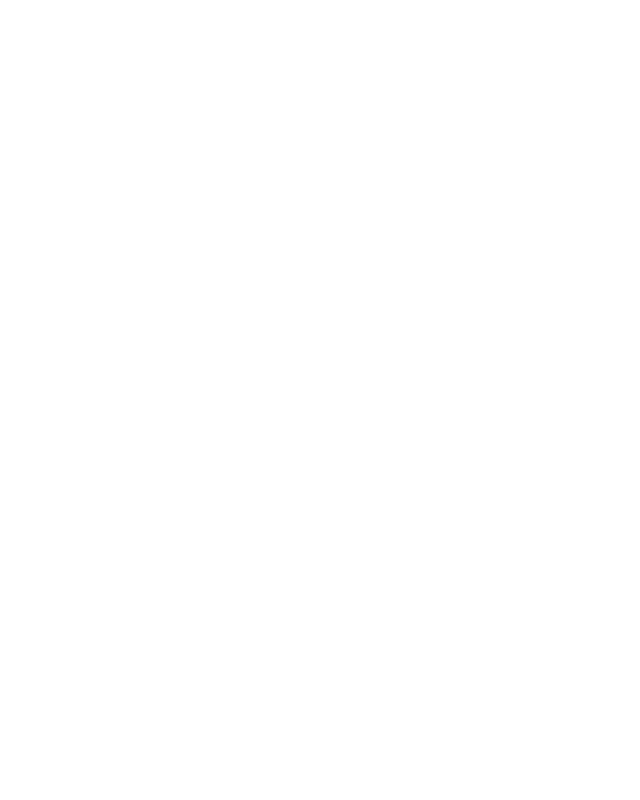
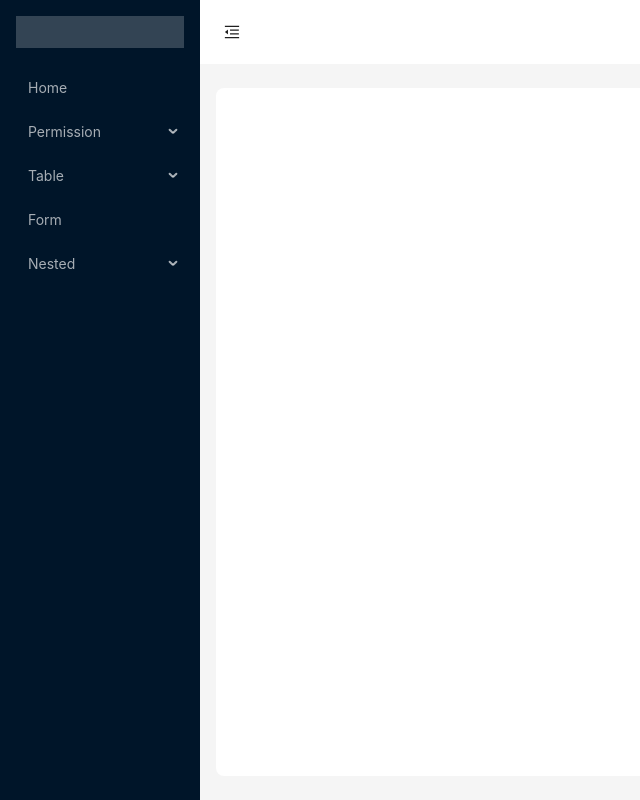
Before and after one commit to baiyang-h/react-admin-template, a React (Create React App) app: page / in a window 1280 px wide. Before the commit this address had no page. Shown: the whole page, without its empty margins (0-640 px from the left). Built offline with nearby package versions, Linux system fonts and the light colour scheme.

Commit message:
mod: 菜单部分1

```diff
--- a/src/App.js
+++ b/src/App.js
@@ -1,5 +1,5 @@
 import {ConfigProvider} from "antd";
-import { Routes, Route } from "react-router";
+import {BrowserRouter as Router, Routes, Route, Navigate} from "react-router";
 import './App.css';
 import dayjs from "dayjs";
 import 'dayjs/locale/zh-cn';
@@ -7,33 +7,48 @@
 import zhCN from 'antd/locale/zh_CN';
 
 import { constantRoutes, appRoutes } from './router'
-import MainLayout from './layout'
+import Layout from './layout'
 
 dayjs.locale('zh-cn');
 
 // 模拟权限数据
-const userPermissions = ['home', 'permission', 'permissionPage', 'permissionRole', 'table', 'dragTable', 'form', 'nested', 'nestedMenu1', 'nestedMenu1-1', 'nestedMenu1-2', 'nestedMenu1-2-1', 'nestedMenu1-2-2'];
+const userPermissions = [
+  'home',
+  'permission',
+  'permissionPage',
+  'permissionRole',
+  'table',
+  'dragTable',
+  'form',
+  'nested',
+  'nestedMenu1',
+  'nestedMenu1-1',
+  'nestedMenu1-2',
+  'nestedMenu1-2-1',
+  'nestedMenu1-2-2'
+];
 
 // 递归渲染路由函数
-const renderRoutes = (routes) => {
+const renderRoutes = (routes, permissions) => {
   return routes.map((route) => {
-    // 如果当前路由有子路由，则递归渲染
-    if (route.children && route.children.length) {
+    const { path, element, children, meta } = route;
+
+    // 权限判断：没有权限直接跳过该路由
+    if (meta?.permission && !permissions.includes(meta.permission)) {
+      return null;
+    }
+
+    // 如果有子路由，则递归处理
+    if (children && children.length) {
       return (
-        <Route path={route.path} key={route.path}>
-          {renderRoutes(route.children)}
+        <Route path={path} key={path} element={element || <Navigate to={`${path}/${children[0].path}`} />}>
+          {renderRoutes(route.children, permissions)}
         </Route>
       );
     }
 
-    // 如果没有子路由，则直接渲染
-    return (
-      <Route
-        path={route.path}
-        key={route.path}
-        element={route.element}
-      />
-    );
+    // 返回普通路由
+    return <Route key={path} path={path} element={element} />;
   });
 };
 
@@ -41,14 +56,21 @@
   return (
     <ConfigProvider locale={zhCN}>
       <div className="App">
-        <Routes>
-          {
-            constantRoutes.map(item => <Route key={item.path} path={item.path} element={item.element} />)
-          }
-          <Route element={<MainLayout permissions={userPermissions} />}>
-            { renderRoutes(appRoutes) }
-          </Route>
-        </Routes>
+        <Router>
+          <Routes>
+            {/* 渲染 constantRoutes（无需权限判断） */}
+            { renderRoutes(constantRoutes, []) }
+
+            {/* 渲染带 Layout 的路由 */}
+            <Route path="/" element={<Layout />}>
+              {/* 渲染 appRoutes（需要权限判断） */}
+              {renderRoutes(appRoutes, userPermissions)}
+            </Route>
+
+            {/* 未匹配路由时重定向到 404 */}
+            <Route path="*" element={<Navigate to="/404" />} />
+          </Routes>
+        </Router>
       </div>
     </ConfigProvider>
   );
--- a/src/index.js
+++ b/src/index.js
@@ -1,6 +1,5 @@
 import React from 'react';
 import ReactDOM from 'react-dom/client';
-import { BrowserRouter } from "react-router";
 // import 'antd/dist/reset.css'; // Ant Design 5.x 样式文件
 import './index.css';
 import App from './App';
@@ -8,9 +7,7 @@
 
 const root = ReactDOM.createRoot(document.getElementById('root'));
 root.render(
-  <BrowserRouter>
-    <App />
-  </BrowserRouter>
+  <App />
 );
 
 // If you want to start measuring performance in your app, pass a function
--- a/src/layout/index.jsx
+++ b/src/layout/index.jsx
@@ -1,4 +1,4 @@
-import { Outlet } from "react-router";
+import {Outlet, useNavigate} from "react-router";
 import React, { useState } from 'react';
 import {
   MenuFoldOutlined,
@@ -8,16 +8,63 @@
   VideoCameraOutlined,
 } from '@ant-design/icons';
 import { Button, Layout, Menu, theme } from 'antd';
+import { appRoutes } from '../router'
 import './index.scss'
-
 const { Header, Sider, Content } = Layout;
 
-const MainLayout = ({ permissions }) => {
+
+// 递归生成菜单
+const generateMenuItems = (routes, permissions) => {
+  return routes
+    .filter((route) => !route.meta?.permission || permissions.includes(route.meta.permission)) // 过滤没有权限的菜单
+    .map((route) => {
+      if (route.children && route.children.length) {
+        return {
+          key: route.path,
+          label: route.meta?.title,
+          icon: route.meta?.icon,
+          children: generateMenuItems(route.children, permissions),
+        };
+      }
+      return {
+        key: route.path,
+        label: route.meta?.title,
+        icon: route.meta?.icon,
+      };
+    });
+};
+
+const AppLayout = ({ permissions }) => {
+  const navigate = useNavigate();
   const [collapsed, setCollapsed] = useState(false);
   const {
     token: { colorBgContainer, borderRadiusLG },
   } = theme.useToken();
-  console.log(permissions)
+
+  // 模拟权限数据
+  const userPermissions = [
+    'home',
+    'permission',
+    'permissionPage',
+    'permissionRole',
+    'table',
+    'dragTable',
+    'form',
+    'nested',
+    'nestedMenu1',
+    'nestedMenu1-1',
+    'nestedMenu1-2',
+    'nestedMenu1-2-1',
+    'nestedMenu1-2-2'
+  ];
+
+  const menuItems = generateMenuItems(appRoutes, userPermissions);
+
+  const handleMenuClick = ({ key }) => {
+    // navigate(key); // 路由跳转
+    console.log(key)
+  };
+
   return (
     <Layout className="app-layout">
       <Sider trigger={null} collapsible collapsed={collapsed}>
@@ -26,23 +73,8 @@
           theme="dark"
           mode="inline"
           defaultSelectedKeys={['1']}
-          items={[
-            {
-              key: '1',
-              icon: <UserOutlined />,
-              label: 'nav 1',
-            },
-            {
-              key: '2',
-              icon: <VideoCameraOutlined />,
-              label: 'nav 2',
-            },
-            {
-              key: '3',
-              icon: <UploadOutlined />,
-              label: 'nav 3',
-            },
-          ]}
+          items={menuItems}
+          onClick={handleMenuClick}
         />
       </Sider>
       <Layout>
@@ -78,4 +110,4 @@
     </Layout>
   );
 };
-export default MainLayout;
+export default AppLayout;
```
